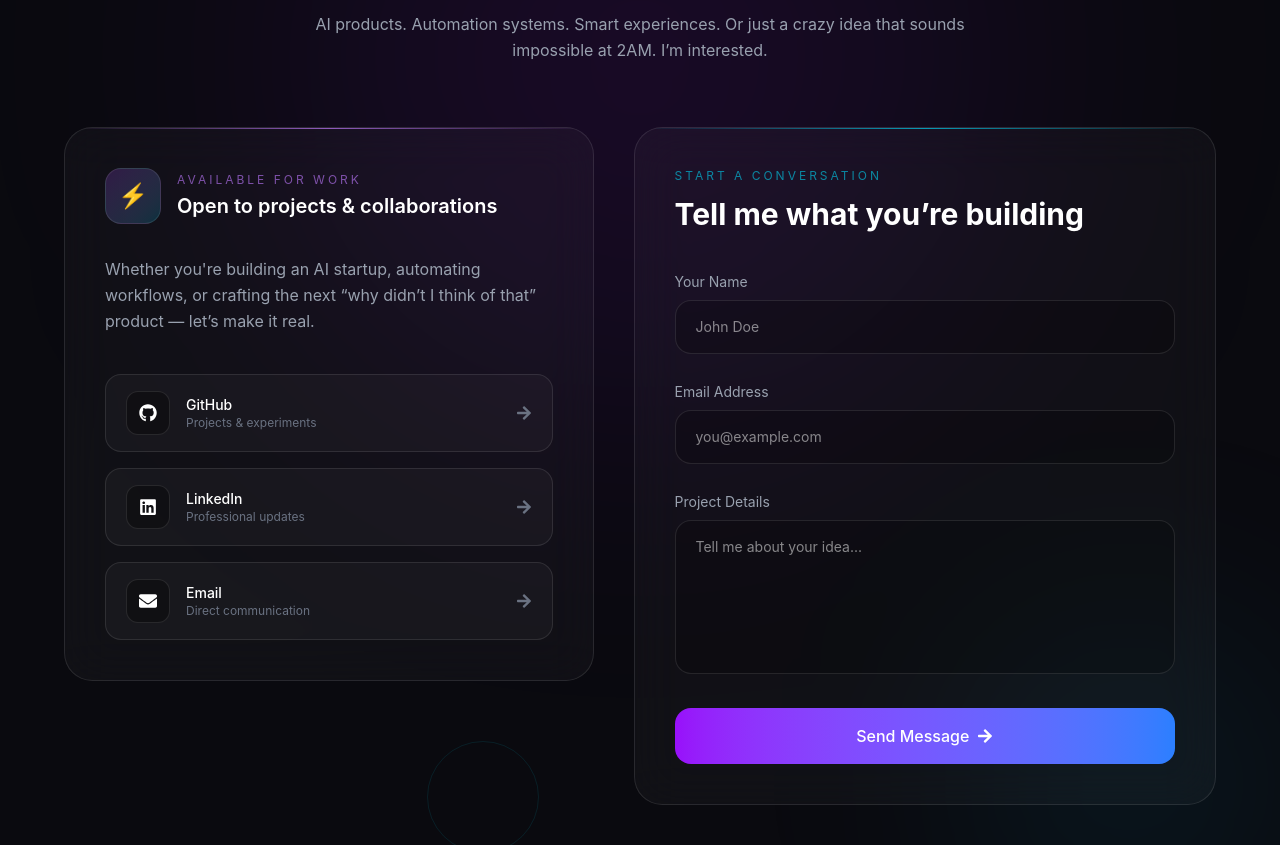
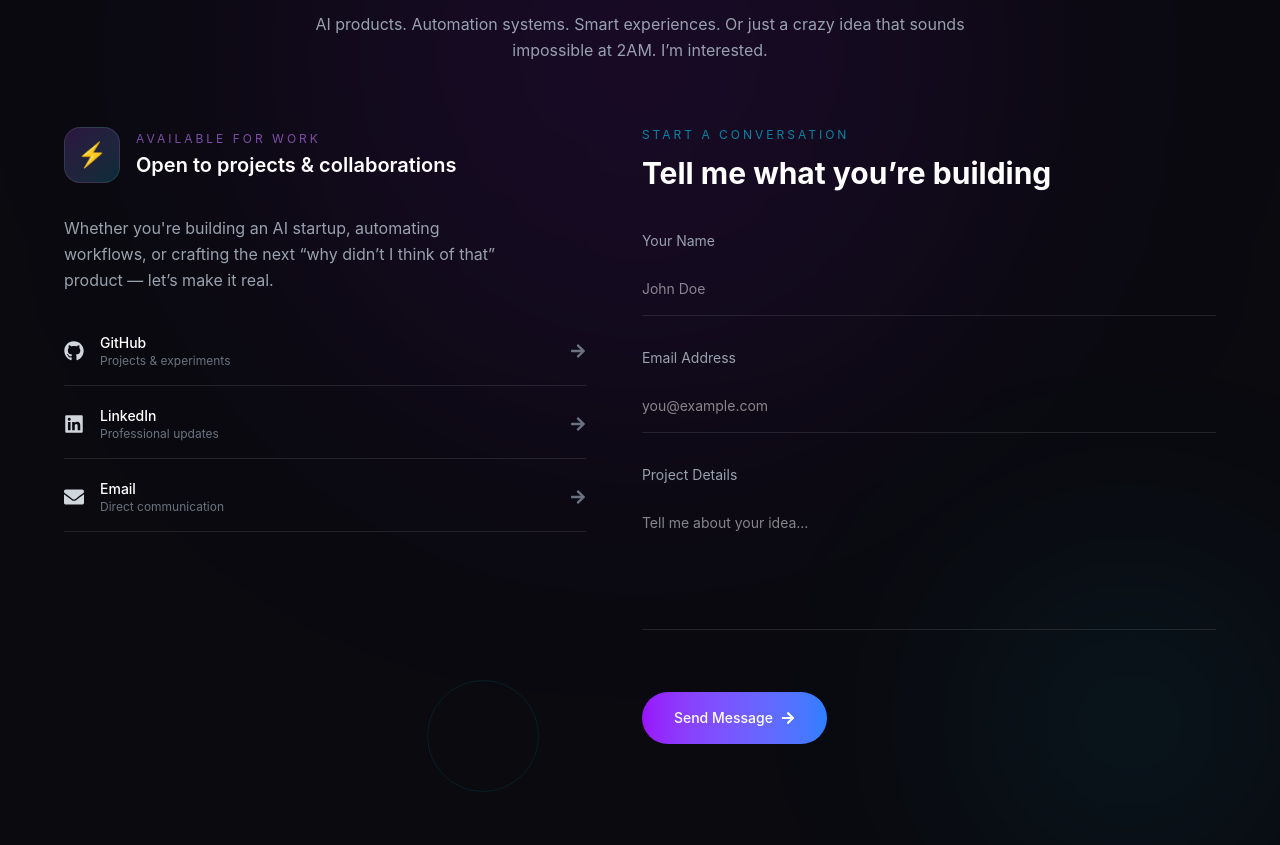
Before and after one commit to Himanshu110109/portfolio, a React (Vite) app: page / in a window 1280 px wide. Shown: the part 4560-5405 px from the top of the page. Built offline with nearby package versions, Linux system fonts and the light colour scheme.

Commit message:
Refactor Contact component layout and styles
Updated layout and styling for the Contact component, including adjustments to grid spacing, social links, and form elements.

```diff
--- a/src/components/Contact.jsx
+++ b/src/components/Contact.jsx
@@ -72,7 +72,7 @@ export default function Contact() {
         </motion.div>
 
         {/* MAIN GRID */}
-        <div className="grid lg:grid-cols-[1fr_1.1fr] gap-10 items-start">
+        <div className="grid lg:grid-cols-[1fr_1.1fr] gap-14 items-start">
 
           {/* LEFT SIDE */}
           <motion.div
@@ -81,11 +81,7 @@ export default function Contact() {
             transition={{ duration: 0.7 }}
             className="relative"
           >
-            <div className="relative overflow-hidden rounded-[28px] border border-white/10 bg-white/[0.03] backdrop-blur-xl p-8 sm:p-10">
-
-              {/* glow */}
-              <div className="absolute top-0 left-0 w-full h-px bg-gradient-to-r from-transparent via-purple-400/70 to-transparent" />
-
+            <div className="mb-10">
               <div className="flex items-center gap-4 mb-8">
                 <div className="w-14 h-14 rounded-2xl bg-gradient-to-br from-purple-500/20 to-cyan-500/20 border border-white/10 flex items-center justify-center text-2xl">
                   ⚡
@@ -102,23 +98,24 @@ export default function Contact() {
                 </div>
               </div>
 
-              <p className="text-gray-400 leading-relaxed text-sm sm:text-base mb-10">
+              <p className="text-gray-400 leading-relaxed text-sm sm:text-base max-w-md">
                 Whether you're building an AI startup, automating workflows,
                 or crafting the next “why didn’t I think of that” product —
                 let’s make it real.
               </p>
+            </div>
 
             {/* SOCIALS */}
-              <div className="space-y-4">
+            <div className="space-y-5">
 
               <a
                 href="https://github.com/Himanshu110109"
                 target="_blank"
                 rel="noreferrer"
-                  className="group flex items-center justify-between rounded-2xl border border-white/10 bg-white/[0.03] px-5 py-4 hover:border-purple-500/40 hover:bg-purple-500/10 transition-all duration-300"
+                className="group flex items-center justify-between border-b border-white/10 pb-4 hover:border-purple-500/40 transition-all duration-300"
               >
                 <div className="flex items-center gap-4">
-                    <div className="w-11 h-11 rounded-xl bg-black/30 border border-white/10 flex items-center justify-center text-lg">
+                  <div className="text-xl text-gray-300 group-hover:text-purple-400 transition">
                     <FaGithub />
                   </div>
 
@@ -133,17 +130,17 @@ export default function Contact() {
                   </div>
                 </div>
 
-                  <FaArrowRight className="text-gray-500 group-hover:text-purple-400 transition" />
+                <FaArrowRight className="text-gray-500 group-hover:text-purple-400 group-hover:translate-x-1 transition-all" />
               </a>
 
               <a
                 href="https://www.linkedin.com/in/himanshu-chandani-9a91b13b7/"
                 target="_blank"
                 rel="noreferrer"
-                  className="group flex items-center justify-between rounded-2xl border border-white/10 bg-white/[0.03] px-5 py-4 hover:border-cyan-500/40 hover:bg-cyan-500/10 transition-all duration-300"
+                className="group flex items-center justify-between border-b border-white/10 pb-4 hover:border-cyan-500/40 transition-all duration-300"
               >
                 <div className="flex items-center gap-4">
-                    <div className="w-11 h-11 rounded-xl bg-black/30 border border-white/10 flex items-center justify-center text-lg">
+                  <div className="text-xl text-gray-300 group-hover:text-cyan-400 transition">
                     <FaLinkedin />
                   </div>
 
@@ -158,15 +155,15 @@ export default function Contact() {
                   </div>
                 </div>
 
-                  <FaArrowRight className="text-gray-500 group-hover:text-cyan-400 transition" />
+                <FaArrowRight className="text-gray-500 group-hover:text-cyan-400 group-hover:translate-x-1 transition-all" />
               </a>
 
               <a
                 href="mailto:himanshu110109@gmail.com"
-                  className="group flex items-center justify-between rounded-2xl border border-white/10 bg-white/[0.03] px-5 py-4 hover:border-pink-500/40 hover:bg-pink-500/10 transition-all duration-300"
+                className="group flex items-center justify-between border-b border-white/10 pb-4 hover:border-pink-500/40 transition-all duration-300"
               >
                 <div className="flex items-center gap-4">
-                    <div className="w-11 h-11 rounded-xl bg-black/30 border border-white/10 flex items-center justify-center text-lg">
+                  <div className="text-xl text-gray-300 group-hover:text-pink-400 transition">
                     <FaEnvelope />
                   </div>
 
@@ -181,10 +178,9 @@ export default function Contact() {
                   </div>
                 </div>
 
-                  <FaArrowRight className="text-gray-500 group-hover:text-pink-400 transition" />
+                <FaArrowRight className="text-gray-500 group-hover:text-pink-400 group-hover:translate-x-1 transition-all" />
               </a>
 
-              </div>
             </div>
           </motion.div>
 
@@ -194,11 +190,8 @@ export default function Contact() {
             initial={{ opacity: 0, x: 40 }}
             whileInView={{ opacity: 1, x: 0 }}
             transition={{ duration: 0.7 }}
-            className="relative overflow-hidden rounded-[28px] border border-white/10 bg-white/[0.03] backdrop-blur-xl p-8 sm:p-10"
+            className="relative"
           >
-            {/* glow */}
-            <div className="absolute top-0 left-0 w-full h-px bg-gradient-to-r from-transparent via-cyan-400/70 to-transparent" />
-
             <input type="hidden" name="_captcha" value="false" />
             <input type="hidden" name="_template" value="table" />
             <input type="text" name="_honey" style={{ display: "none" }} />
@@ -213,10 +206,10 @@ export default function Contact() {
               </h3>
             </div>
 
-            <div className="space-y-7">
+            <div className="space-y-8">
 
               <div>
-                <label className="text-sm text-gray-400 mb-2 block">
+                <label className="text-sm text-gray-400 mb-3 block">
                   Your Name
                 </label>
 
@@ -225,12 +218,12 @@ export default function Contact() {
                   name="name"
                   required
                   placeholder="John Doe"
-                  className="w-full rounded-2xl border border-white/10 bg-black/20 px-5 py-4 outline-none focus:border-purple-500/50 transition text-sm"
+                  className="w-full bg-transparent border-b border-white/10 py-4 outline-none focus:border-purple-500/50 transition text-sm"
                 />
               </div>
 
               <div>
-                <label className="text-sm text-gray-400 mb-2 block">
+                <label className="text-sm text-gray-400 mb-3 block">
                   Email Address
                 </label>
 
@@ -239,29 +232,29 @@ export default function Contact() {
                   name="email"
                   required
                   placeholder="you@example.com"
-                  className="w-full rounded-2xl border border-white/10 bg-black/20 px-5 py-4 outline-none focus:border-cyan-500/50 transition text-sm"
+                  className="w-full bg-transparent border-b border-white/10 py-4 outline-none focus:border-cyan-500/50 transition text-sm"
                 />
               </div>
 
               <div>
-                <label className="text-sm text-gray-400 mb-2 block">
+                <label className="text-sm text-gray-400 mb-3 block">
                   Project Details
                 </label>
 
                 <textarea
                   name="message"
                   required
-                  rows="6"
+                  rows="5"
                   placeholder="Tell me about your idea..."
-                  className="w-full rounded-2xl border border-white/10 bg-black/20 px-5 py-4 outline-none focus:border-pink-500/50 transition text-sm resize-none"
+                  className="w-full bg-transparent border-b border-white/10 py-4 outline-none focus:border-pink-500/50 transition text-sm resize-none"
                 />
               </div>
 
               <button
                 type="submit"
-                className="group relative overflow-hidden w-full rounded-2xl py-4 font-medium bg-gradient-to-r from-purple-600 to-blue-500 hover:scale-[1.01] active:scale-[0.99] transition-all duration-300"
+                className="group relative overflow-hidden mt-6 px-8 py-4 rounded-full bg-gradient-to-r from-purple-600 to-blue-500 hover:scale-[1.02] active:scale-[0.98] transition-all duration-300 text-sm font-medium"
               >
-                <span className="relative z-10 flex items-center justify-center gap-2">
+                <span className="relative z-10 flex items-center gap-2">
                   Send Message
                   <FaArrowRight className="group-hover:translate-x-1 transition-transform" />
                 </span>
```
Lines whose indentation alone changed are shown as unchanged.
